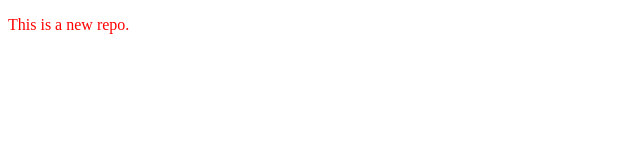
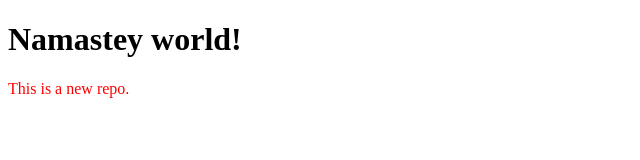
Before and after one commit to SOWJANYATILLAPUDI/Git-Commands, a plain HTML site: page index.html in a window 1280 px wide. Shown: the whole page, without its empty margins (0-640 px from the left). Drawn offline with Linux system fonts and the light colour scheme.

Commit message:
added h1 in LocalRepo Folder

```diff
--- a/index.html
+++ b/index.html
@@ -7,6 +7,8 @@
     <title>Document</title>
 </head>
 <body>
+    <h1>Namastey world!</h1>
     <p>This is a new repo.</p>
+
 </body>
 </html>
```
